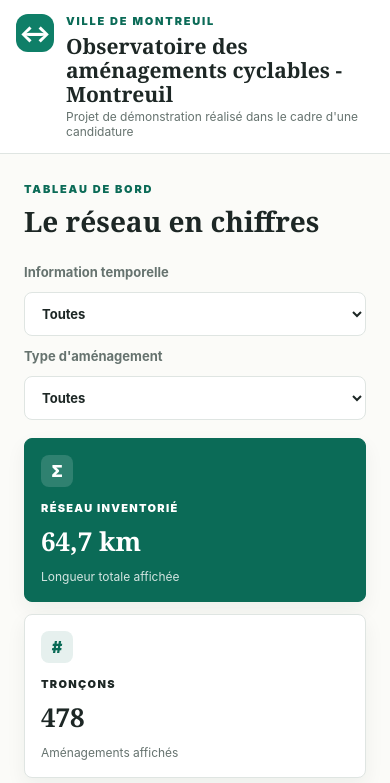
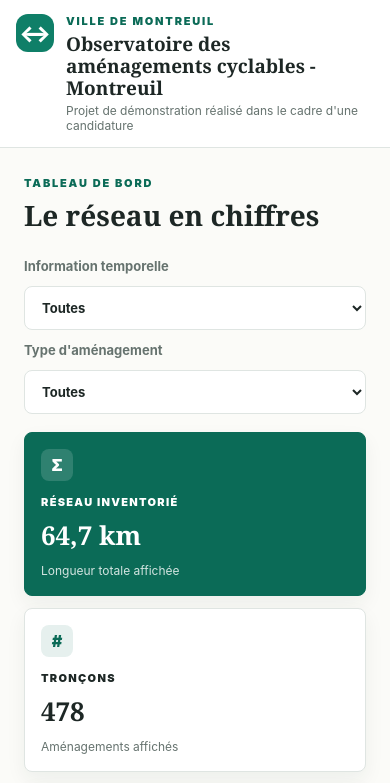
Before and after one commit to abdillahi-aden/observatoire_amenagement_cyclables, a plain HTML site: page index.html in a window 390 px wide. Shown: the top 783 px of the page. Drawn offline with nearby package versions, Linux system fonts and the light colour scheme; no server answers.

Commit message:
Polish mobile header

```diff
--- a/styles.css
+++ b/styles.css
@@ -582,6 +582,10 @@
     overflow-wrap: anywhere;
   }
 
+  .topbar h1 {
+    font-size: 19px;
+  }
+
   .brand-mark {
     width: 38px;
     height: 38px;
```
